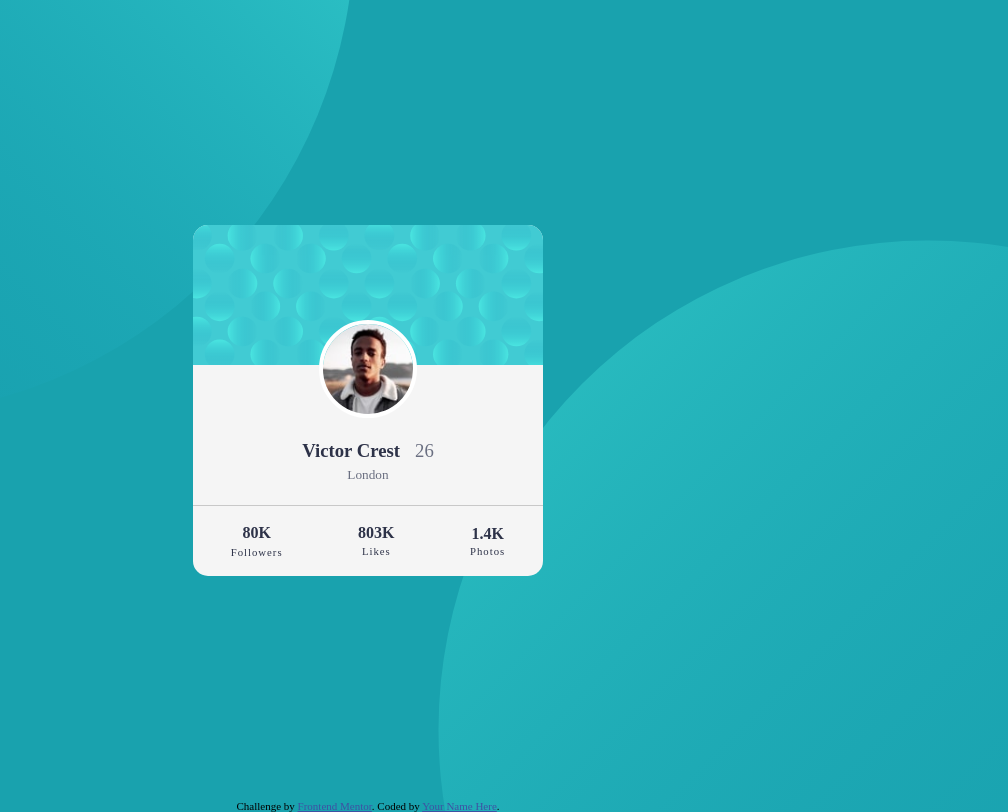
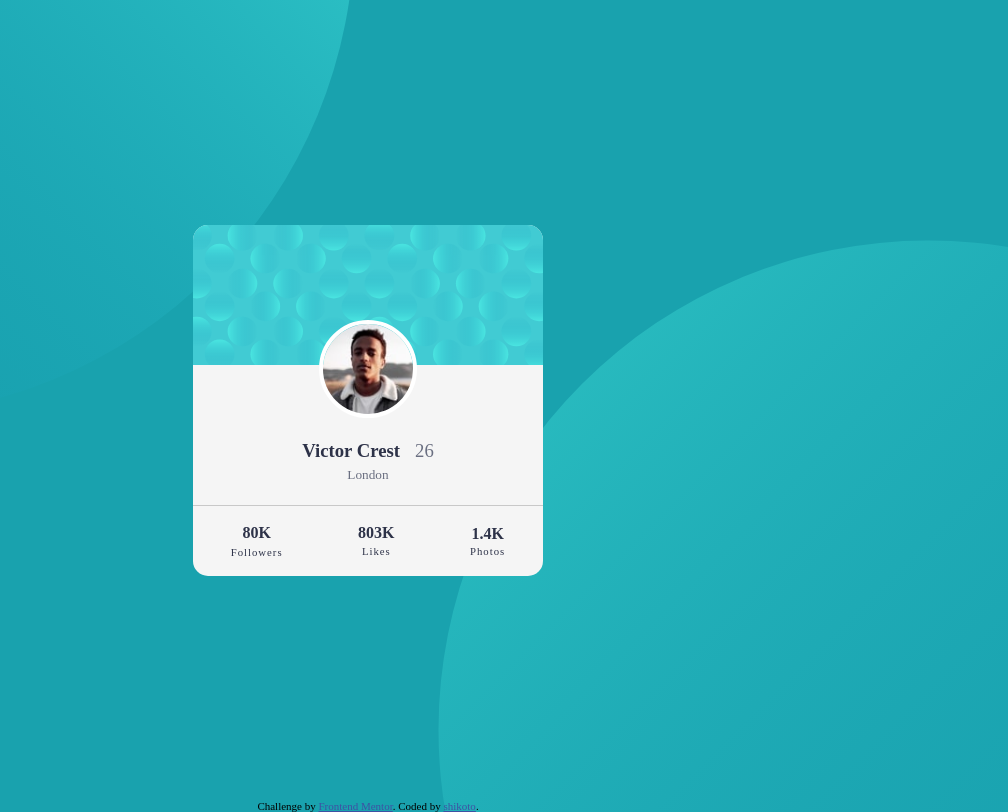
Before and after one commit to shikot0/profile-card-component-main, a plain HTML site: page index.html in a window 1280 px wide. Shown: the whole page, without its empty margins (272-1280 px from the left). Drawn offline with Linux system fonts and the light colour scheme.

```diff
--- a/index.html
+++ b/index.html
@@ -43,7 +43,7 @@
   </main>
   <div class="attribution">
     Challenge by <a href="https://www.frontendmentor.io?ref=challenge" target="_blank">Frontend Mentor</a>.
-    Coded by <a href="shikoto">Your Name Here</a>.
+    Coded by <a href="https://www.frontendmentor.io/profile/shikot0">shikoto</a>.
   </div>
 </body>
 </html>
```
Also changed, not shown: Screenshot.png (added), 3 other files.
